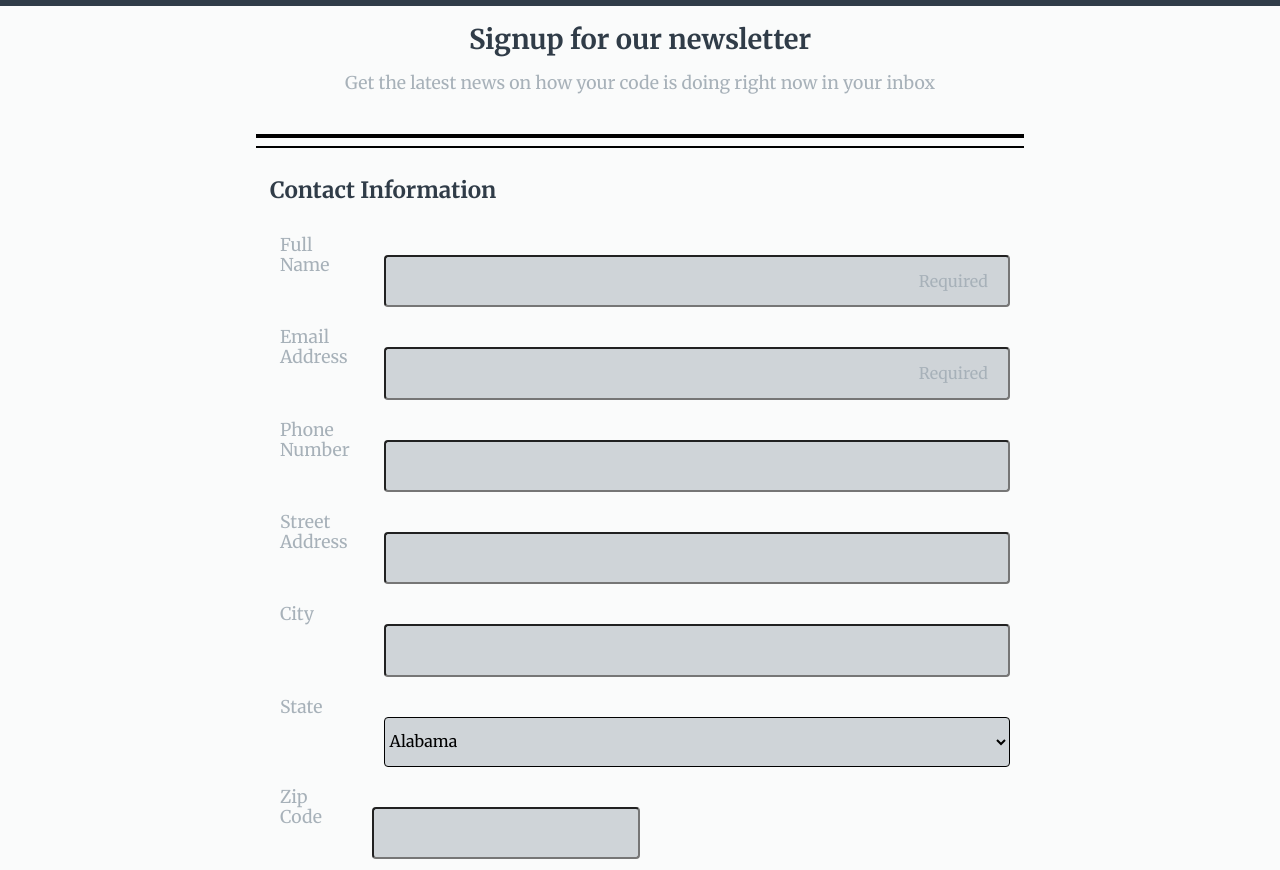
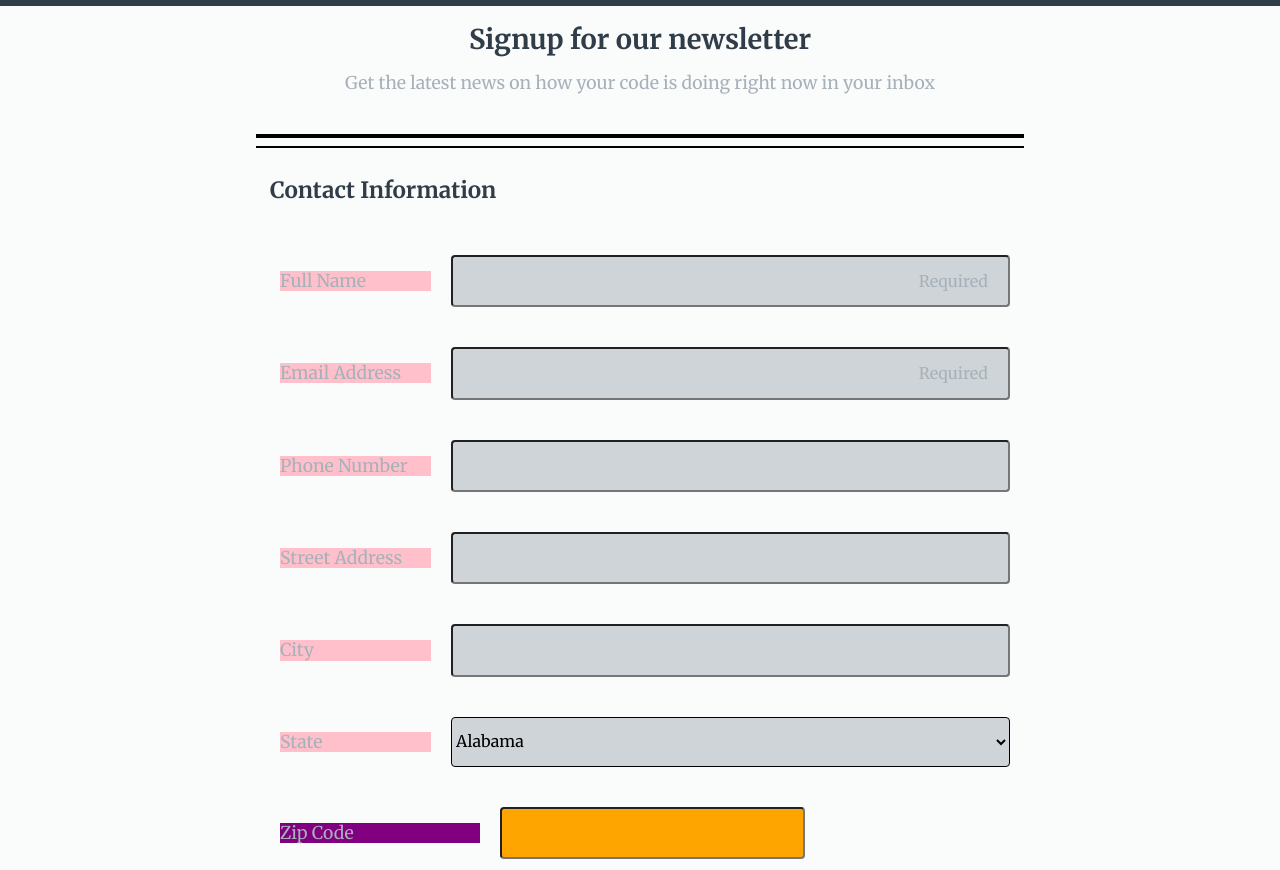
Before and after one commit to Freedomcoding101/online-registration-project, a plain HTML site: page project-files/index.html in a window 1280 px wide. Shown: the part 82-952 px from the top of the page. Drawn offline with Linux system fonts and the light colour scheme.

Commit message:
almost complete
working on the zip box and label is not scaling properly

```diff
--- a/project-files/css/styles.css
+++ b/project-files/css/styles.css
@@ -77,6 +77,7 @@ legend {
 }
 
 label {
+    min-width: 100px;
     width: 100vw;
     margin-left: 10px;
     font-size: 1.1em;
@@ -100,9 +101,6 @@ input::placeholder {
     width: 100%;
 }
 
-li:last-child {
-    max-width: 50%;
-}
 
 #subjects {
     margin-top: 0px;
@@ -196,8 +194,32 @@ justify-content: flex-start;
     }
 
     label {
-       width: 100px;
+       width: 200px;
+       background-color: pink;
        margin-right: 20px;
     }
 
+    .c1 {
+        align-items: center;
+    }
+
+    li:last-child {
+        width: 100%;
+        max-width: none;
+    }
+
+    li:last-child > .c1 {
+        max-width: calc(100% - 100px - 20px - 10px);
+    }
+
+    li:last-child .c1 input {
+        width: 50%;
+        background-color: orange;
+    }
+
+    li:last-child .c1 label {
+    background-color: purple;
+
+
+    }
 }
--- a/project-files/index.html
+++ b/project-files/index.html
@@ -121,7 +121,7 @@
                     <li>
                         <div class="c1">
                             <label for="zip-code">Zip Code</label>
-                            <input class="c1" type="text" id="zip-code" name="user_zip_code"
+                            <input class="c1" type="text" id="zip-code" name="user_zip_code">
                         </div>
                     </li>
                 </ul>
```
